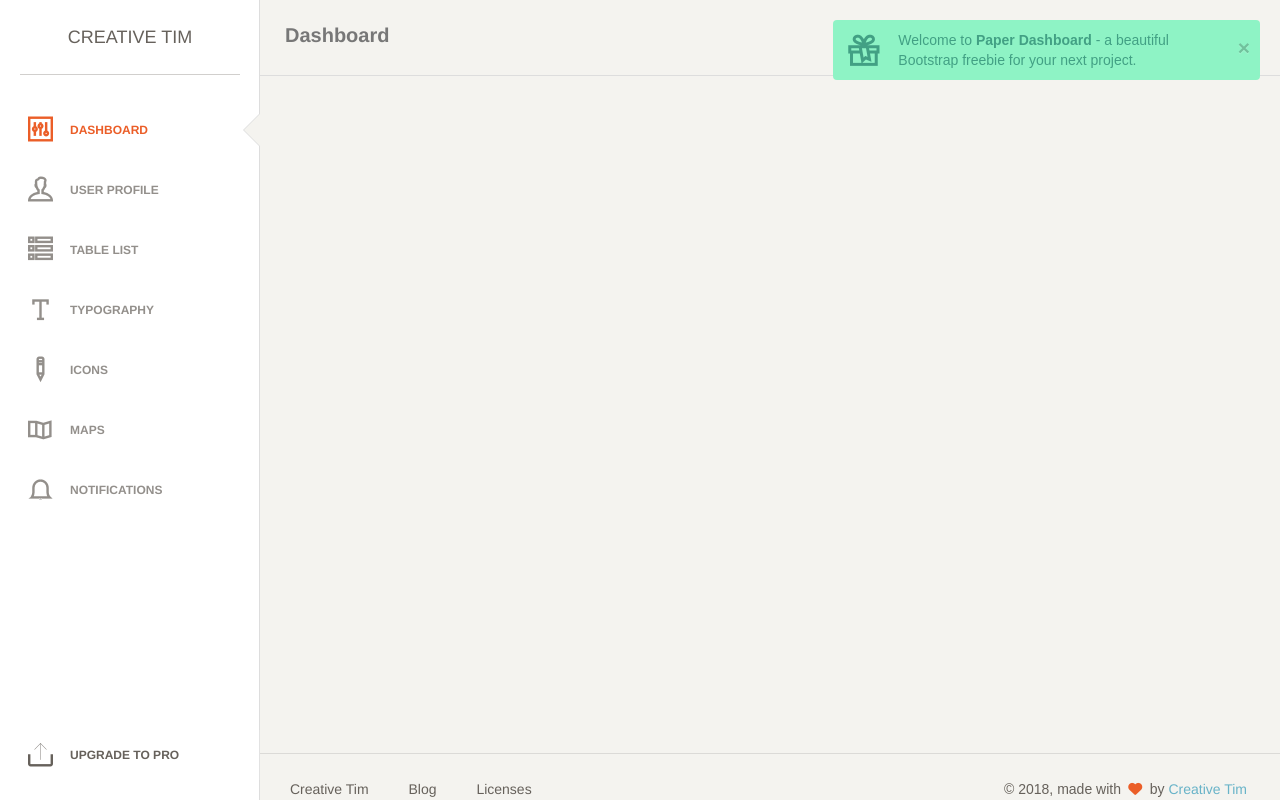
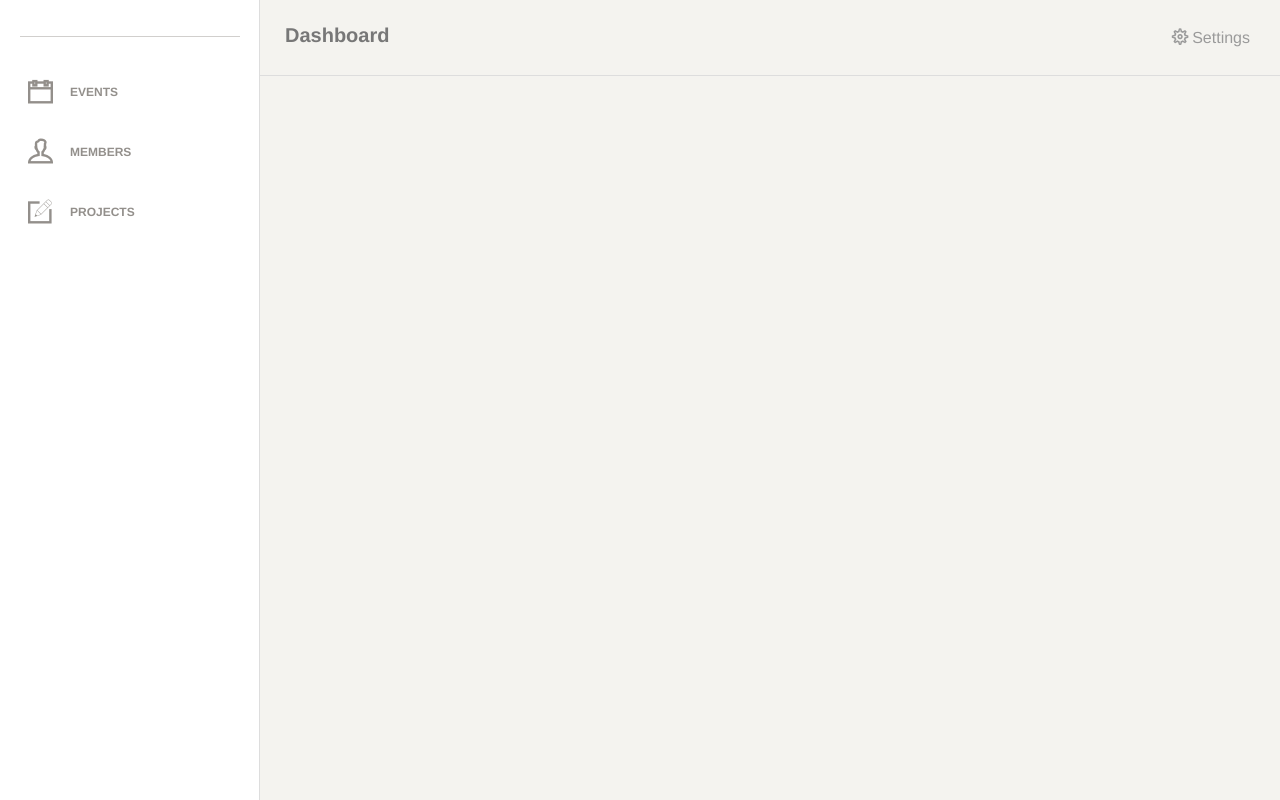
Before and after one commit to shubhank-saxena/ccs-log-trial, a Flask app: page /addevents in a window 1280 px wide. Run offline with Flask 2, Linux system fonts and the light colour scheme; some libraries are stand-ins or nearby versions; some web fonts are replaced.

Commit message:
Modified Index

```diff
--- a/templates/index.html
+++ b/templates/index.html
@@ -6,7 +6,7 @@
 	<link rel="icon" type="image/png" sizes="96x96" href="/img/favicon.png">
 	<meta http-equiv="X-UA-Compatible" content="IE=edge,chrome=1" />
 
-	<title>Paper Dashboard by Creative Tim</title>
+	<title>Dashboard - {{ session["username"] }}</title>
 
 	<meta content='width=device-width, initial-scale=1.0, maximum-scale=1.0, user-scalable=0' name='viewport' />
     <meta name="viewport" content="width=device-width" />
@@ -21,9 +21,6 @@
     <!--  Paper Dashboard core CSS    -->
     <link href="/css/paper-dashboard.css" rel="stylesheet"/>
 
-
-    <!--  CSS for Demo Purpose, don't include it in your project     -->
-    <link href="/css/demo.css" rel="stylesheet" />
 
 
     <!--  Fonts and icons     -->
@@ -44,58 +41,25 @@
 
     	<div class="sidebar-wrapper">
             <div class="logo">
-                <a href="http://www.creative-tim.com" class="simple-text">
-                    Creative Tim
-                </a>
             </div>
 
-            <ul class="nav">
-                <li class="active">
-                    <a href="dashboard.html">
-                        <i class="ti-panel"></i>
-                        <p>Dashboard</p>
+        		<ul class="nav">
+                <li>
+                    <a href="{{ url_for('events')}}">
+												<i class="ti-calendar"></i>
+                        <p>Events</p>
                     </a>
                 </li>
                 <li>
-                    <a href="user.html">
+                    <a href="{{ url_for('profile') }}">
                         <i class="ti-user"></i>
-                        <p>User Profile</p>
+                        <p>Members</p>
                     </a>
                 </li>
                 <li>
-                    <a href="table.html">
-                        <i class="ti-view-list-alt"></i>
-                        <p>Table List</p>
-                    </a>
-                </li>
-                <li>
-                    <a href="typography.html">
-                        <i class="ti-text"></i>
-                        <p>Typography</p>
-                    </a>
-                </li>
-                <li>
-                    <a href="icons.html">
-                        <i class="ti-pencil-alt2"></i>
-                        <p>Icons</p>
-                    </a>
-                </li>
-                <li>
-                    <a href="maps.html">
-                        <i class="ti-map"></i>
-                        <p>Maps</p>
-                    </a>
-                </li>
-                <li>
-                    <a href="notifications.html">
-                        <i class="ti-bell"></i>
-                        <p>Notifications</p>
-                    </a>
-                </li>
-				<li class="active-pro">
-                    <a href="upgrade.html">
-                        <i class="ti-export"></i>
-                        <p>Upgrade to PRO</p>
+                    <a href="{{ url_for('projects') }}">
+                        <i class="ti-pencil-alt"></i>
+                        <p>Projects</p>
                     </a>
                 </li>
             </ul>
@@ -116,33 +80,12 @@
                 </div>
                 <div class="collapse navbar-collapse">
                     <ul class="nav navbar-nav navbar-right">
-                        <li>
-                            <a href="#" class="dropdown-toggle" data-toggle="dropdown">
-                                <i class="ti-panel"></i>
-								<p>Stats</p>
-                            </a>
-                        </li>
-                        <li class="dropdown">
-                              <a href="#" class="dropdown-toggle" data-toggle="dropdown">
-                                    <i class="ti-bell"></i>
-                                    <p class="notification">5</p>
-									<p>Notifications</p>
-									<b class="caret"></b>
-                              </a>
-                              <ul class="dropdown-menu">
-                                <li><a href="#">Notification 1</a></li>
-                                <li><a href="#">Notification 2</a></li>
-                                <li><a href="#">Notification 3</a></li>
-                                <li><a href="#">Notification 4</a></li>
-                                <li><a href="#">Another notification</a></li>
-                              </ul>
-                        </li>
-						<li>
+						<li class="dropdown">
                             <a href="#">
 								<i class="ti-settings"></i>
 								<p>Settings</p>
                             </a>
-                        </li>
+              </li>
                     </ul>
 
                 </div>
@@ -158,7 +101,7 @@
         </div>
 
 
-        <footer class="footer">
+        <!-- <footer class="footer">
             <div class="container-fluid">
                 <nav class="pull-left">
                     <ul>
@@ -184,7 +127,7 @@
                     &copy; <script>document.write(new Date().getFullYear())</script>, made with <i class="fa fa-heart heart"></i> by <a href="http://www.creative-tim.com">Creative Tim</a>
                 </div>
             </div>
-        </footer>
+        </footer> -->
 
     </div>
 </div>
@@ -214,21 +157,4 @@
 	<!-- Paper Dashboard DEMO methods, don't include it in your project! -->
 	<script src="/js/demo.js"></script>
 
-	<script type="text/javascript">
-    	$(document).ready(function(){
-
-        	demo.initChartist();
-
-        	$.notify({
-            	icon: 'ti-gift',
-            	message: "Welcome to <b>Paper Dashboard</b> - a beautiful Bootstrap freebie for your next project."
-
-            },{
-                type: 'success',
-                timer: 4000
-            });
-
-    	});
-	</script>
-
 </html>
```
